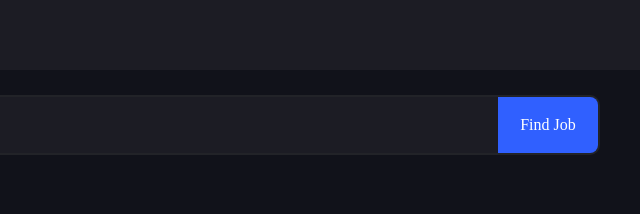
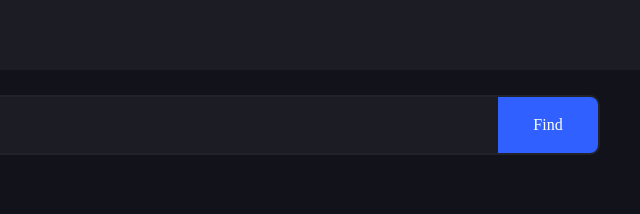
Before and after one commit to Darvinbond/Jobfinder, a plain HTML site: page index.html in a window 1280 px wide. Shown: the top 214 px of the page, 640-1280 px from the left. Drawn offline with Linux system fonts and the light colour scheme.

Commit message:
Update index.html

```diff
--- a/index.html
+++ b/index.html
@@ -37,7 +37,7 @@
             placeholder="Filter by Title"
           />
         </div>
-        <div class="button-container"><span>Find Job</span></div>
+        <div class="button-container"><span>Find</span></div>
       </div>
     </div>
     <div class="jobs-list">
```
